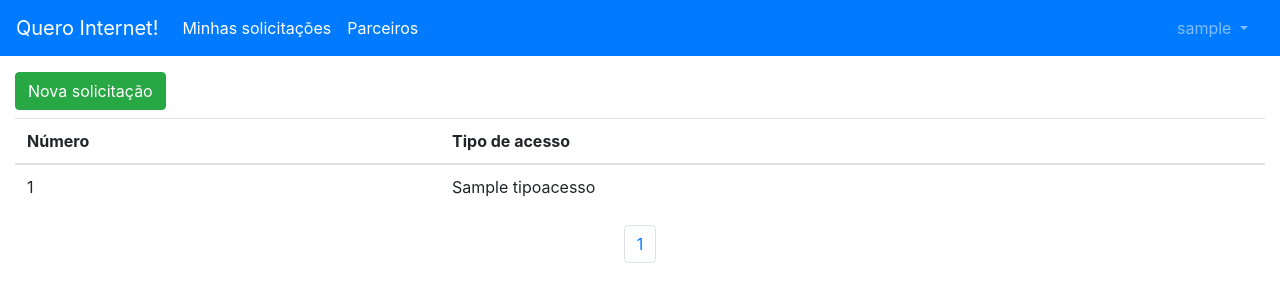
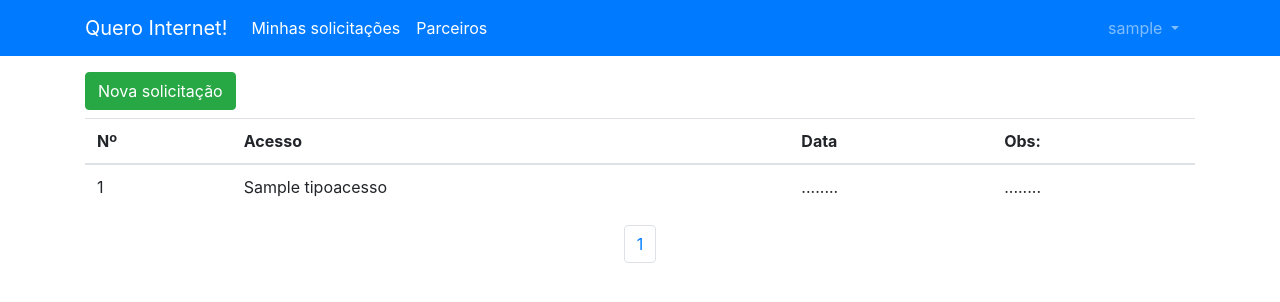
Before and after one commit to quero-internet/quero-internet-web, a Django app: page /home/ in a window 1280 px wide. Shown: the top 302 px of the page. Run offline with Django 3.2, Linux system fonts and the light colour scheme; a user stored in the database is signed in; tables that the repository leaves empty hold one stand-in row (values such as "Sample post"); some libraries are stand-ins or nearby versions.

Commit message:
incrementado container ajustados buttons

```diff
--- a/QueroInternetWeb/main/templates/main/base.html
+++ b/QueroInternetWeb/main/templates/main/base.html
@@ -16,7 +16,8 @@
 </head>
 
 <body>
-    <nav class="navbar navbar-expand-lg navbar-dark bg-primary">
+    <nav class="navbar navbar-expand-lg navbar-dark bg-primary ">
+    <div class="container">
         <a class="navbar-brand" href="#">Quero Internet!</a>
         <button class="navbar-toggler" type="button" data-toggle="collapse" data-target="#navbarSupportedContent"
             aria-controls="navbarSupportedContent" aria-expanded="false" aria-label="Toggle navigation">
@@ -49,6 +50,7 @@
             </ul>
 
         </div>
+    </div>
     </nav>
     {% block content %}
     {% endblock %}
--- a/QueroInternetWeb/main/templates/main/index.html
+++ b/QueroInternetWeb/main/templates/main/index.html
@@ -1,19 +1,21 @@
 {% extends 'main/base.html' %}
 {% block content %}
 
-<div class="container-fluid mt-3">
+<div class="container">
     <div class="row">
         <div class="col">
-            <a class="btn btn-success" href="{%url 'main:novo'%}">Nova solicitação</a>
+            <a class="btn btn-success mt-3" href="{%url 'main:novo'%}">Nova solicitação</a>
         </div>
     </div>
     <div class="row mt-2">
         <div class="col">
-            <table class="table table-responsive-sm">
+            <table class="table table-responsive-sm  table-responsive-md table table-hover">
                 <thead>
                     <tr>
-                        <th>Número</th>
-                        <th>Tipo de acesso</th>
+                        <th>Nº</th>
+                        <th>Acesso</th>
+                        <th>Data</th>
+                        <th>Obs:</th>
                     </tr>
                 </thead>
                 <tbody>
@@ -21,6 +23,8 @@
                     <tr>
                         <td>{{solicitacao.pk}}</td>
                         <td>{{solicitacao.tipo_acesso}}</td>
+                        <td>{{"........"}}</td>
+                        <td>{{"........"}}</td>
                     </tr>
                     {% endfor %}
                 </tbody>
@@ -44,7 +48,7 @@
                 {% if solicitacoes.has_next %}
                 <li class="page-item"><a class="page-link" href="?page={{ solicitacoes.next_page_number }}">&raquo;</a>
                 </li>
-                <a href="?page={{ solicitacoes.paginator.num_pages }}">Último</a>
+                <a class="mt-2" href="?page={{ solicitacoes.paginator.num_pages }}">Último</a>
                 {% endif %}
             </ul>
         </div>
--- a/QueroInternetWeb/main/templates/main/solicitacao-form.html
+++ b/QueroInternetWeb/main/templates/main/solicitacao-form.html
@@ -8,7 +8,8 @@
 {% bootstrap_javascript jquery='full' %}
 
 {% block content %}
-<h1 class="text-center mb-3"> Nova solicitação </h1>
+<div class="">
+<h1 class="text-center mb-3 mt-2"> Nova solicitação </h1>
     <form method="post">
         <div class="container-fluid">
             <div class="row">
@@ -28,4 +29,5 @@
             </div>
         </div>
     </form>
+</div>
 {% endblock %}
```
